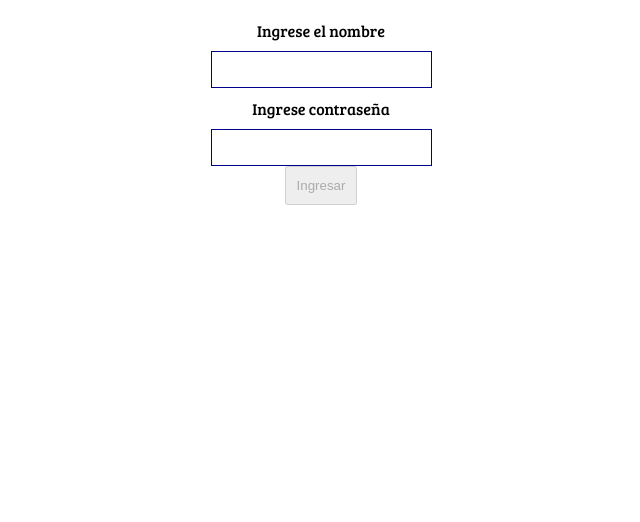
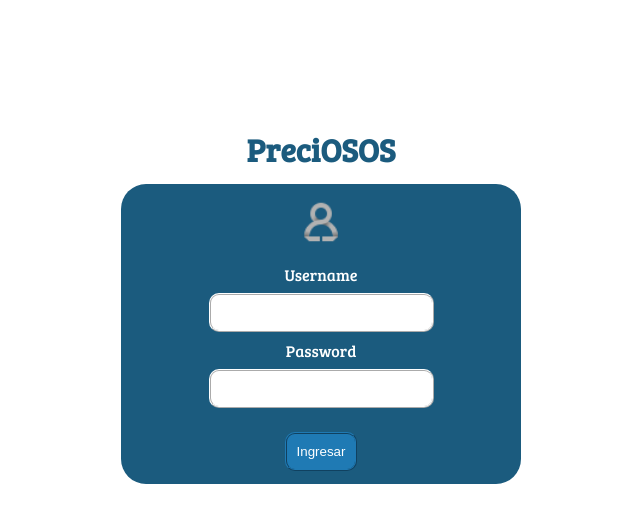
Before and after one commit to Tomy52/tp-prog-iv, an Angular app: page /login in a window 1280 px wide. Shown: the top 522 px of the page, without its empty margins (319-959 px from the left). Built offline with nearby package versions, Linux system fonts and the light colour scheme.

Commit message:
style login

```diff
--- a/src/app/components/login/login.css
+++ b/src/app/components/login/login.css
@@ -1,3 +1,15 @@
+h1{
+  display: flex;
+  flex-direction: column;
+  align-items: center;
+  justify-content: center;
+
+  margin: 0 auto;
+  margin-top: 10%;
+  padding-bottom: 1%;
+
+  color: var(--color_principal);
+}
 
 section{
   display: flex;
@@ -5,6 +17,19 @@ section{
   align-items: center;
   justify-content: center;
 
+
+  width: 400px;
+  height: 300px;
+  margin: 0 auto;
+
+  background: var(--color_principal);
+  border-radius: 25px;
+
+}
+
+img{
+  width: 12%;
+  padding-top: 3%;
 }
 
 form{
@@ -13,14 +38,34 @@ form{
   align-items: center;
   justify-content: center;
   padding: 10px;
+
 }
 
 label{
-  padding: 10px;
+  padding: 8px;
 
+  color: white;
 }
 
 input{
   width: 100%;
   padding: 10px;
+
+  border-radius: 10px;
+  border-style: ridge;
+  border-color: white;
+  border-width: 2px;
+
 }
+
+button{
+  background-color: var(--color_secundario);
+  border-radius: 10px;
+  border-style: ridge;
+  border-color: var(--color_secundario);
+  border-width: 2px;
+  color: white;
+
+  margin-top: 12%;
+
+}
--- a/src/app/components/login/login.html
+++ b/src/app/components/login/login.html
@@ -1,8 +1,13 @@
+<h1>PreciOSOS</h1>
+
 <section>
+
+  <img src="images/login/usuario.png" alt="Imagen de usuario">
+
   <form [formGroup]="authForm" (ngSubmit)="login()">
-    <label for="name">Ingrese el nombre</label>
+    <label for="name">Username</label>
     <input type="text" id="name" formControlName="username">
-    <label for="pass">Ingrese contraseña</label>
+    <label for="pass">Password</label>
     <input type="password" id="pass" formControlName="password">
     <button [disabled]="!authForm.valid" type="submit">Ingresar</button>
 
```
Also changed, not shown: public/images/login/usuario.png (added), 1 other file (tests, documents, lock files or other folders).
